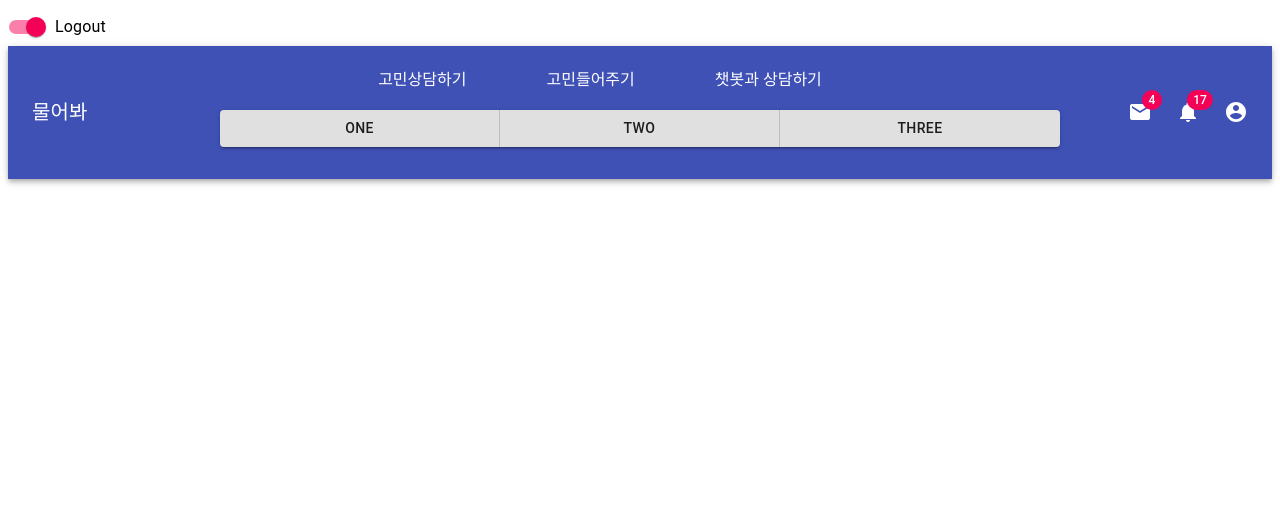
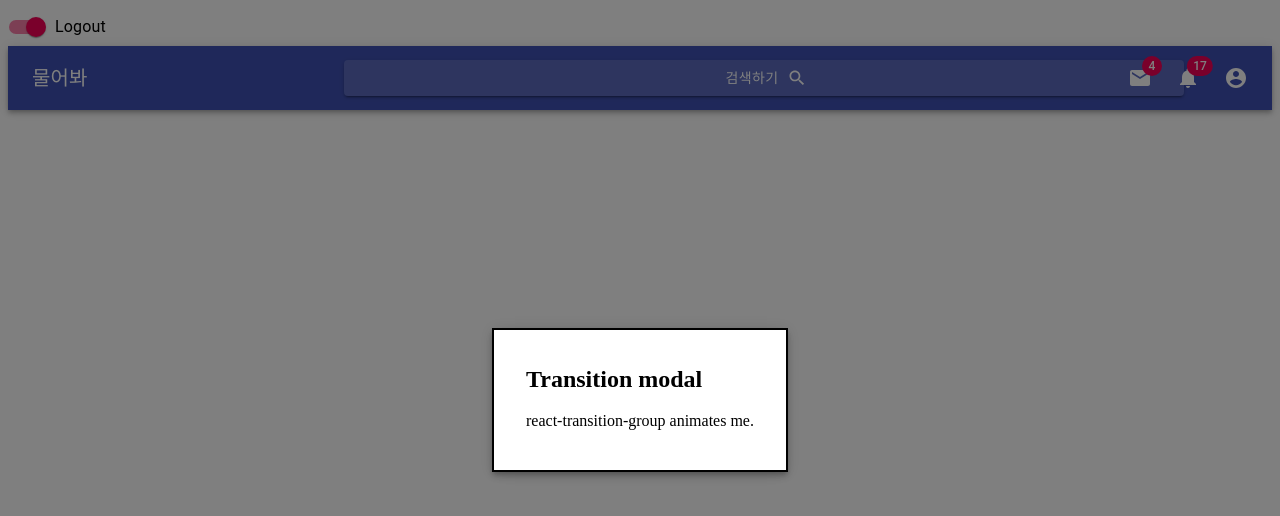
Before and after one commit to osamhack2020/WEB_Ask_06devbros, a React (Create React App) app in the folder front-end/: page / in a window 1280 px wide. Both pictures are taken after a click on the button "검색하기". Shown: the top 516 px of the page. Built offline with nearby package versions, Linux system fonts and the light colour scheme.

Commit message:
대안 2 검색버튼을 모달 창으로 구현하기

```diff
--- a/front-end/src/components/stickyHeader.js
+++ b/front-end/src/components/stickyHeader.js
@@ -16,8 +16,9 @@ import Switch from '@material-ui/core/Switch';
 import FormControlLabel from '@material-ui/core/FormControlLabel';
 import FormGroup from '@material-ui/core/FormGroup'
 import Button from '@material-ui/core/Button';
-import Link from '@material-ui/core/Link';
-import ButtonGroup from '@material-ui/core/ButtonGroup';
+import Modal from '@material-ui/core/Modal';
+import Backdrop from '@material-ui/core/Backdrop';
+import Fade from '@material-ui/core/Fade';
 
 const useStyles = makeStyles((theme) => ({
   grow: {
@@ -50,7 +51,18 @@ const useStyles = makeStyles((theme) => ({
     marginRight: theme.spacing(10),
     marginBottom: theme.spacing(2.5),
     marginTop: theme.spacing(2.5),
-  }
+  },
+  modal: {
+    display: 'flex',
+    alignItems: 'center',
+    justifyContent: 'center',
+  },
+  paper: {
+    backgroundColor: theme.palette.background.paper,
+    border: '2px solid #000',
+    boxShadow: theme.shadows[5],
+    padding: theme.spacing(2, 4, 3),
+  },
 }));
 
 // const color = createMuiTheme({
@@ -71,11 +83,19 @@ function Header() {
   // const colors = color();
   const [anchorEl, setAnchorEl] = React.useState(null);
   const [auth, setAuth] = React.useState(true);  //로그인 체크
-  const [showSearch, setShowSearch] = React.useState(false);
+  const [open, setOpen] = React.useState(false);
 
   const isMenuOpen = Boolean(anchorEl);
 
   // event handler
+
+  const handleOpen = () => {
+    setOpen(true);
+  };
+
+  const handleClose = () => {
+    setOpen(false);
+  };
 
   const handleProfileMenuOpen = (event) => {
     setAnchorEl(event.currentTarget);
@@ -87,11 +107,9 @@ function Header() {
 
   const handleChange = (event) => {
     setAuth(event.target.checked);
+
   };
 
-  const handleClickSearchBtn = (event) => {
-    setShowSearch(true);
-  }
 
   const menuId = 'primary-search-account-menu';
   const renderMenu = (     // 회원 정보 누를 시 나오는 메뉴바
@@ -124,22 +142,8 @@ function Header() {
     </Menu>
   );
 
-  const newSearchbar = (
-    <Grid item xs={6}>
-      <Grid container justify="center" direction="row" alignItems="center">
-        <Link href="#" className={classes.link} color="inherit">고민상담하기</Link>
-        <Link href="#" className={classes.link} color="inherit">고민들어주기</Link>
-        <Link href="#" className={classes.link} color="inherit">챗봇과 상담하기</Link>
-      </Grid>
-      <Grid container justify="center" direction="row" alignItems="center">
-      <ButtonGroup  variant="contained" aria-label="contained primary button group" style={{marginBottom: "2em"}}>
-        <Button style={{ width: "20em" }}>One</Button>
-        <Button style={{ width: "20em" }}>Two</Button>
-        <Button style={{ width: "20em" }}>Three</Button>
-      </ButtonGroup>
-      </Grid>
-    </Grid>
-  );
+  // const newSearchbar = (
+  // );
 
   const basicSearchbar = (
     <Grid item xs={6}>
@@ -149,10 +153,33 @@ function Header() {
         className={classes.search}
         endIcon={<SearchIcon />}
         style={{ width: "60em" }}
-        onClick={handleClickSearchBtn}
+        onClick={handleOpen}
       >
         검색하기
     </Button>
+
+    <div>
+      <Modal
+        aria-labelledby="transition-modal-title"
+        aria-describedby="transition-modal-description"
+        className={classes.modal}
+        open={open}
+        onClose={handleClose}
+        closeAfterTransition
+        BackdropComponent={Backdrop}
+        BackdropProps={{
+          timeout: 500,
+        }}
+      >
+        {/* 모달 내용 */}
+        <Fade in={open}>
+          <div className={classes.paper}>
+            <h2 id="transition-modal-title">Transition modal</h2>
+            <p id="transition-modal-description">react-transition-group animates me.</p>
+          </div>
+        </Fade>
+      </Modal>
+    </div>
     </Grid>
   );
 
@@ -173,13 +200,7 @@ function Header() {
               물어봐
             </Typography>
           </Grid>
-          {showSearch ||
-            basicSearchbar
-          }
-
-          {showSearch &&
-            newSearchbar
-          }
+          {basicSearchbar}
           <div className={classes.grow} />
           <div className={classes.sectionDesktop}>
             {auth &&
```
